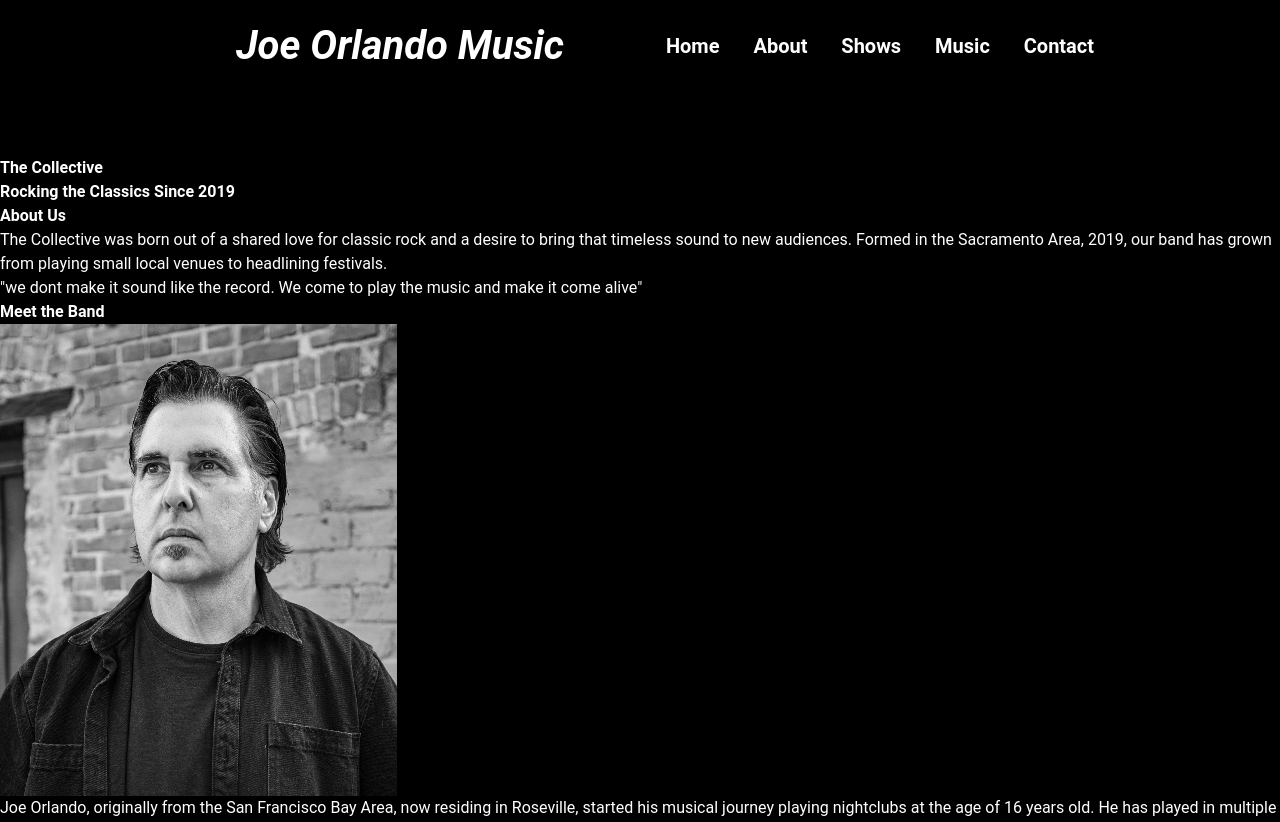
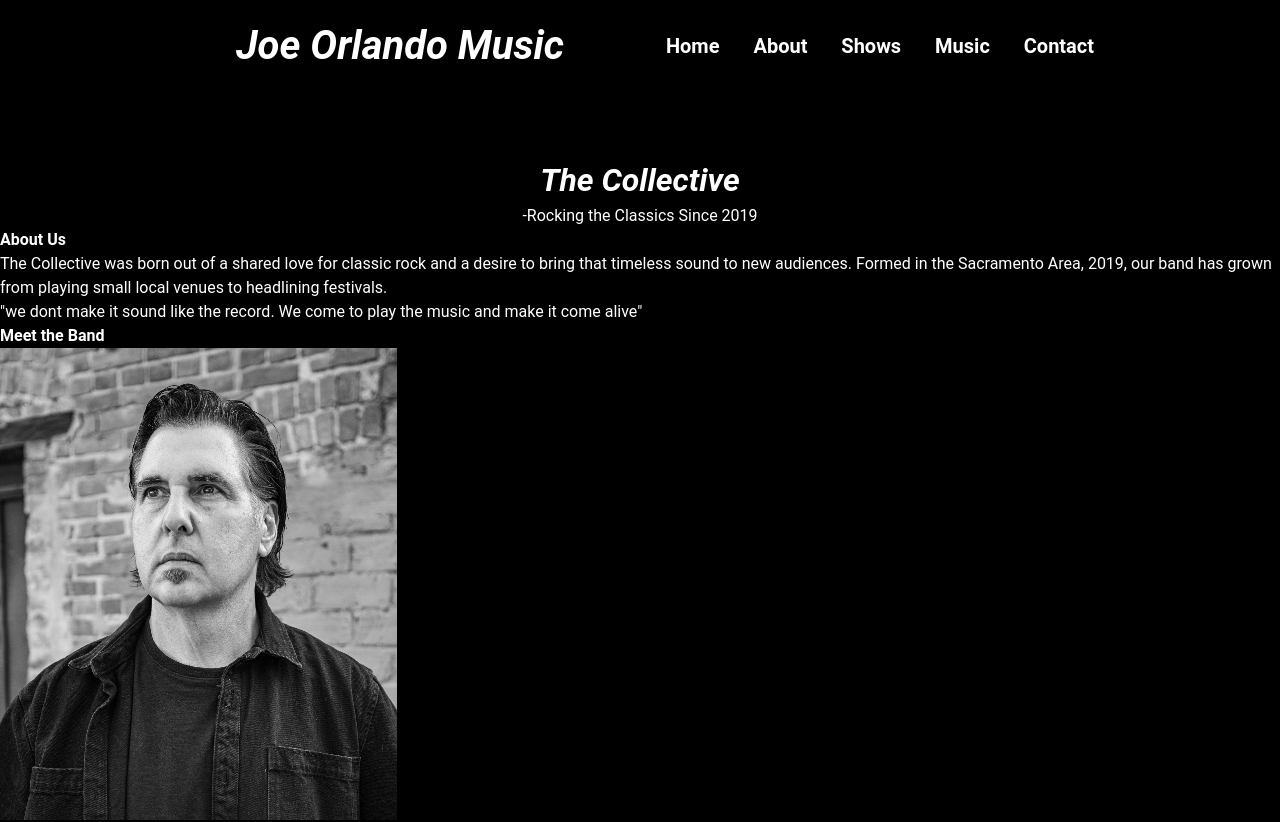
Before and after one commit to Robertjo97/JoeOrlandoMusic, a React (Vite) app: page /about in a window 1280 px wide. Shown: the top 822 px of the page. Built offline with nearby package versions, Linux system fonts and the light colour scheme.

Commit message:
style title

```diff
--- a/src/About/Title.jsx
+++ b/src/About/Title.jsx
@@ -2,7 +2,7 @@ const Title = () => {
   return (
     <div className="title-container">
       <h1>The Collective</h1>
-      <h3>Rocking the Classics Since 2019</h3>
+      <h3>-Rocking the Classics Since 2019</h3>
     </div>
   );
 };
--- a/src/About/about.css
+++ b/src/About/about.css
@@ -4,3 +4,17 @@
     flex-direction: column;
     justify-content: space-between;
 }
+
+.title-container {
+    text-align: center;
+}
+
+.title-container h1 {
+    font-size: 2rem;
+    font-style: italic;
+}
+
+.title-container h3 {
+    font-size: 1rem;
+    font-weight: 400;
+}
```
